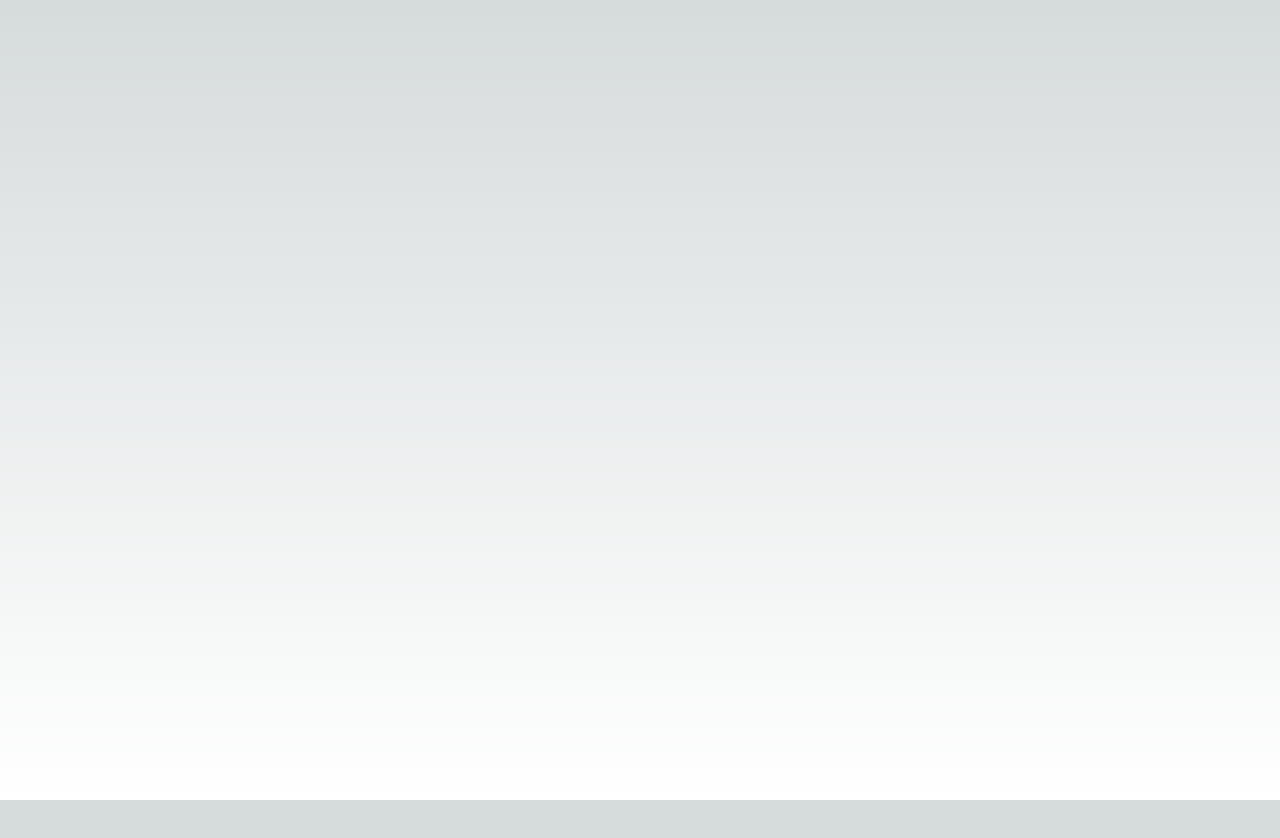
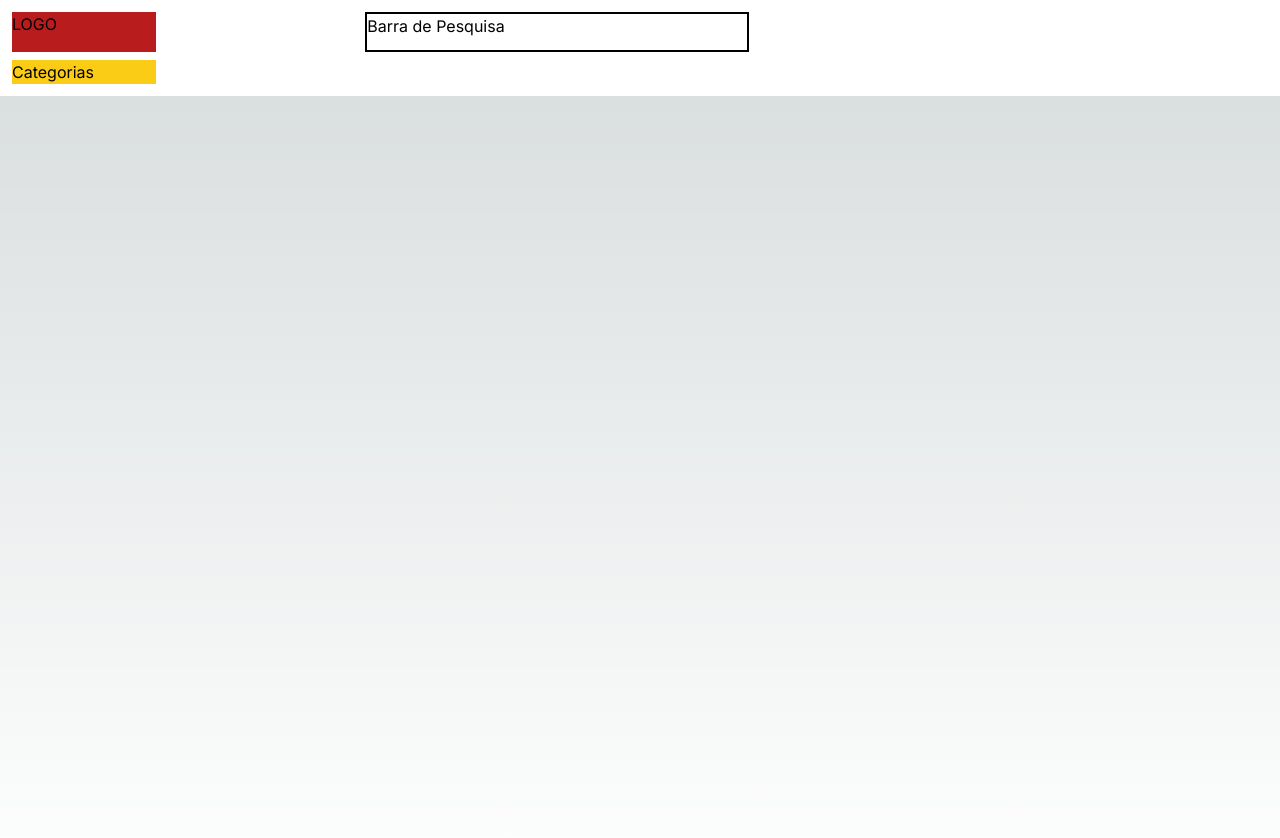
Before and after one commit to Daviiro/rogues-store, a Next.js app: page / in a window 1280 px wide. Shown: the top 838 px of the page. Before the commit the page ends 800 px from the top, so only its background shows below. Built offline with nearby package versions, Linux system fonts and the light colour scheme.

Commit message:
feat: base for the header

```diff
--- a/src/app/layout.tsx
+++ b/src/app/layout.tsx
@@ -1,21 +1,25 @@
-import './globals.css'
-import { Inter } from 'next/font/google'
+import "./globals.css";
+import { Inter } from "next/font/google";
+import Header from "@/components/header";
 
-const inter = Inter({ subsets: ['latin'] })
+const inter = Inter({ subsets: ["latin"] });
 
 export const metadata = {
-  title: 'Create Next App',
-  description: 'Generated by create next app',
-}
+	title: "Create Next App",
+	description: "Generated by create next app",
+};
 
 export default function RootLayout({
-  children,
+	children,
 }: {
-  children: React.ReactNode
+	children: React.ReactNode;
 }) {
-  return (
-    <html lang="en">
-      <body className={inter.className}>{children}</body>
-    </html>
-  )
+	return (
+		<html lang="en">
+			<body className={inter.className}>
+				<Header />
+				{children}
+			</body>
+		</html>
+	);
 }
--- /dev/null
+++ b/src/components/header/index.tsx
@@ -0,0 +1,15 @@
+export default function Header() {
+	return (
+		<header className="w-full h-24 p-2 bg-white flex flex-col">
+			<div className="w-7/12 flex justify-between m-1">
+				<div className="w-36 h-10 bg-red-700">LOGO</div>
+				<div className="w-96 h-10 bg-white border-2 border-black text-black">
+					Barra de Pesquisa
+				</div>
+			</div>
+			<div className="w-7/12 h-auto flex justify-between m-1">
+				<div className="w-36 h-6 bg-yellow-400 ">Categorias</div>
+			</div>
+		</header>
+	);
+}
```
